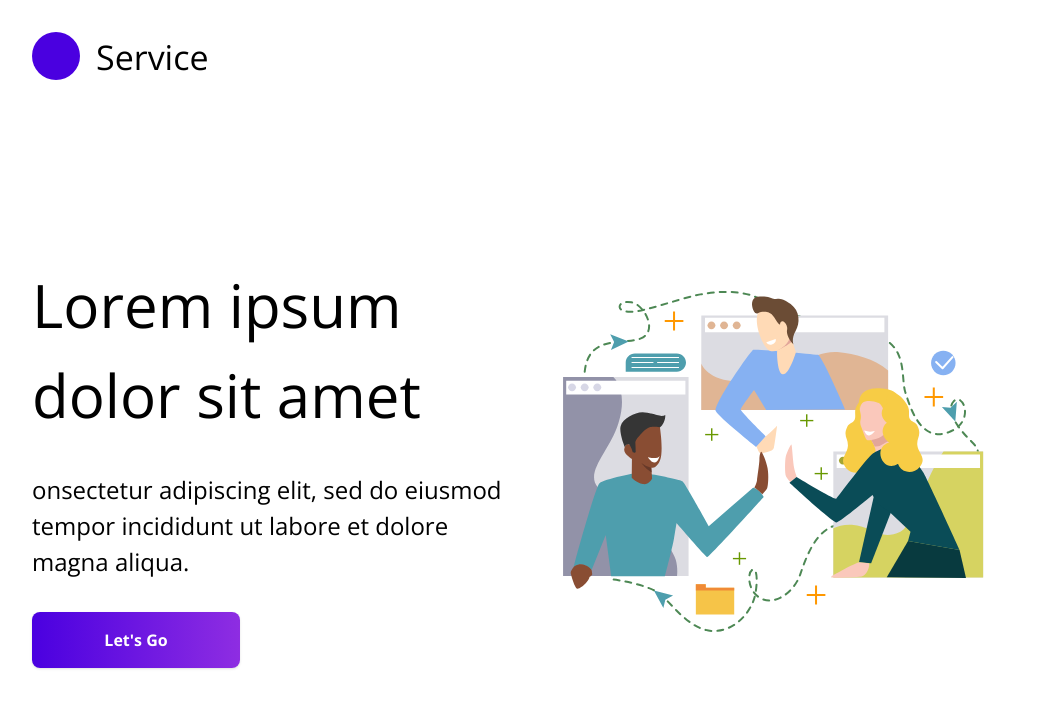
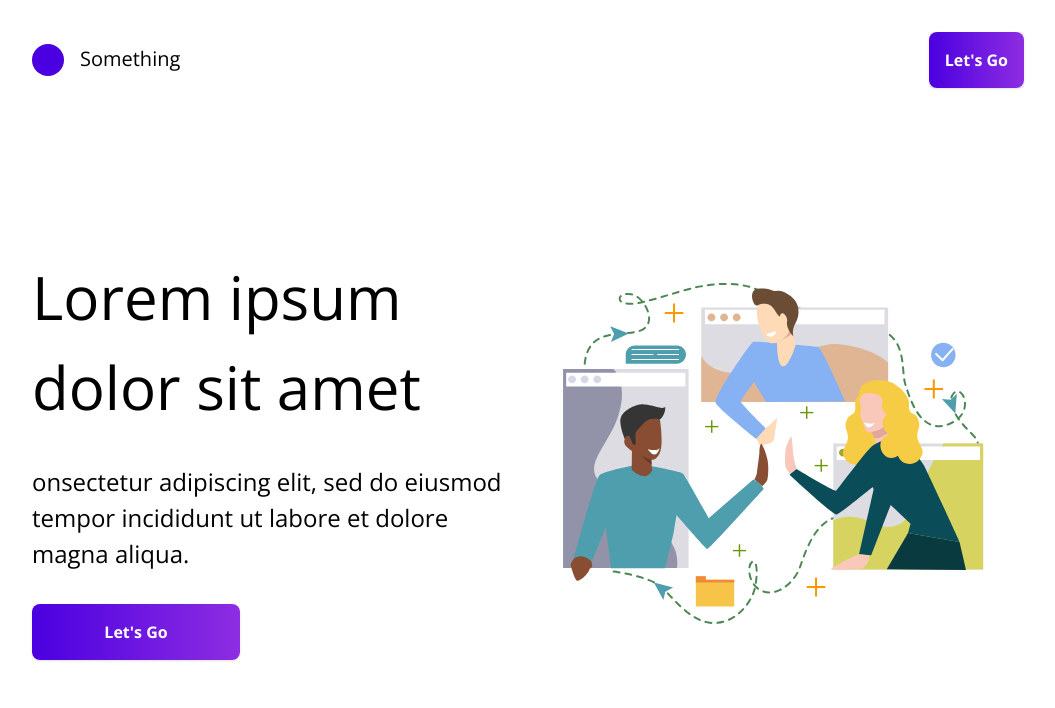
Before and after one commit to bwjctan1999/ojt-test, a React (Vite) app in the folder frontend/: page / in a window 1280 px wide. Shown: the top 708 px of the page, without its empty margins (112-1167 px from the left). Built offline with nearby package versions, Linux system fonts and the light colour scheme.

Commit message:
added navigation bar

```diff
--- a/frontend/src/pages/Home.jsx
+++ b/frontend/src/pages/Home.jsx
@@ -6,13 +6,22 @@ export default function Home() {
   const navigate = useNavigate();
 
   return (
-    <div className=" h-screen px-36 py-8">
-      <div className="flex h-16 w-full gap-4 just">
-        <div className="block h-12 w-12 rounded-full bg-gradientBlue-start"></div>
-        <h4>Service</h4>
-      </div>
+    <div className="h-screen px-36 py-8">
+      <ul className="flex items-center justify-between">
+        <li className="text-h6 flex gap-4">
+          <div className="w-8 h-8 rounded-full bg-gradientBlue-start"></div>
+          Something
+        </li>
+        <li className="bg-slate-100 ">
+          <Button
+            onClick={() => navigate("/Login")}
+            text="Let's Go"
+            bgcolor="bg-gradient-to-r from-gradientBlue-start to-gradientBlue-end"
+          />
+        </li>
+      </ul>
 
-      <div className="flex h-full item-center justify-around">
+      <div className="item-center flex h-full justify-around">
         <div className="flex w-1/2 flex-col justify-center gap-8 ">
           <h2>Lorem ipsum dolor sit amet</h2>
           <h5>
@@ -28,7 +37,7 @@ export default function Home() {
           </div>
         </div>
 
-        <div className="w-1/2 m-auto">
+        <div className="m-auto w-1/2">
           <img src={DesignTeamwork} alt="team work svg" />
         </div>
       </div>
```
